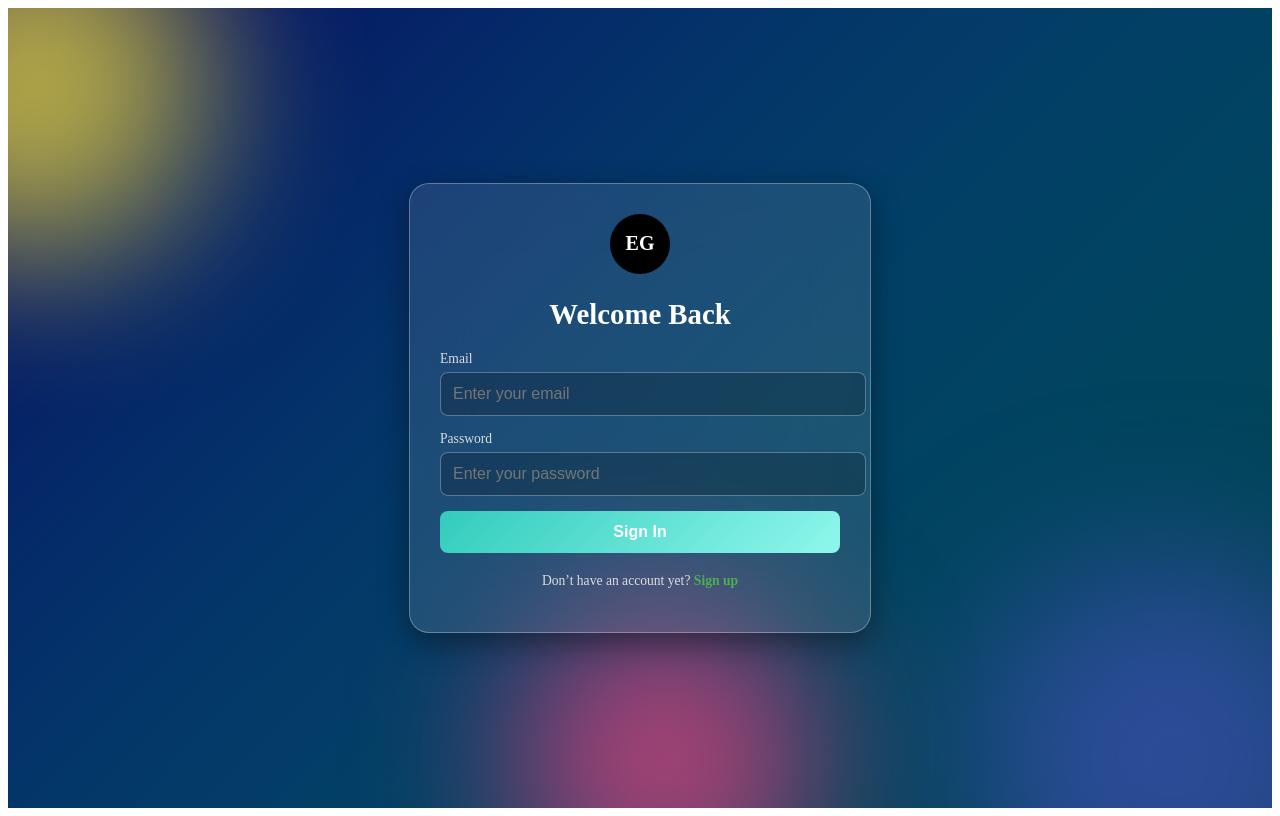
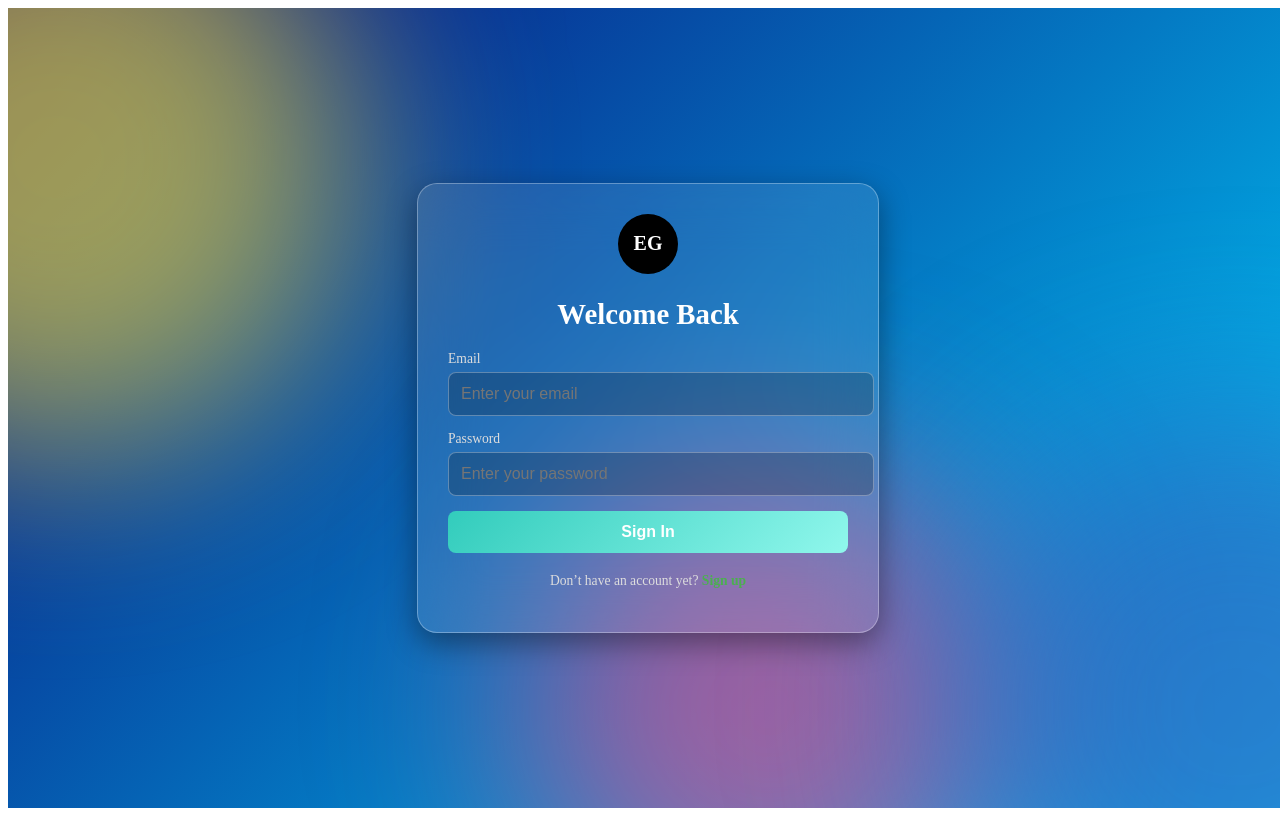
Before and after one commit to code-ninja-labs/ente-gramam1, a React (Vite) app: page /auth in a window 1280 px wide. Built offline with nearby package versions, Linux system fonts and the light colour scheme.

Commit message:
Update Auth.jsx

```diff
--- a/src/pages/Auth.jsx
+++ b/src/pages/Auth.jsx
@@ -40,7 +40,6 @@ const Auth = () => {
   return (
     <div style={styles.container}>
       {/* Background Elements */}
-      <div style={styles.gradientOverlay}></div>
       <div style={styles.yellowBlob}></div>
       <div style={styles.pinkBlob}></div>
       <div style={styles.blueBlob}></div>
@@ -126,53 +125,44 @@ const styles = {
   container: {
     position: "relative",
     height: "100vh",
-    width: "100%",
+    width: "100vw",
     display: "flex",
     justifyContent: "center",
     alignItems: "center",
     background: "linear-gradient(135deg, rgba(9, 9, 121, 1) 0%, rgba(0, 212, 255, 1) 100%)",
     overflow: "hidden",
   },
-  gradientOverlay: {
-    position: "absolute",
-    top: 0,
-    left: 0,
-    width: "100%",
-    height: "100%",
-    background: "linear-gradient(135deg, rgba(0, 0, 0, 0.2), rgba(0, 0, 0, 0.7))",
-    zIndex: 0,
-  },
   yellowBlob: {
     position: "absolute",
-    width: "350px",
-    height: "350px",
-    background: "rgba(255, 235, 59, 0.7)",
+    width: "600px",
+    height: "600px",
+    background: "rgba(255, 235, 59, 0.6)",
     borderRadius: "50%",
-    top: "-100px",
-    left: "-150px",
-    filter: "blur(80px)",
+    top: "-150px",
+    left: "-250px",
+    filter: "blur(100px)",
     zIndex: 1,
   },
   pinkBlob: {
     position: "absolute",
-    width: "300px",
-    height: "300px",
-    background: "rgba(255, 64, 129, 0.7)",
+    width: "500px",
+    height: "500px",
+    background: "rgba(255, 64, 129, 0.6)",
     borderRadius: "50%",
-    bottom: "-100px",
+    bottom: "-150px",
     left: "40%",
-    filter: "blur(80px)",
+    filter: "blur(100px)",
     zIndex: 1,
   },
   blueBlob: {
     position: "absolute",
-    width: "400px",
-    height: "400px",
-    background: "rgba(63, 81, 181, 0.7)",
+    width: "600px",
+    height: "600px",
+    background: "rgba(63, 81, 181, 0.6)",
     borderRadius: "50%",
-    bottom: "-150px",
-    right: "-100px",
-    filter: "blur(80px)",
+    bottom: "-200px",
+    right: "-250px",
+    filter: "blur(100px)",
     zIndex: 1,
   },
   card: {
```
